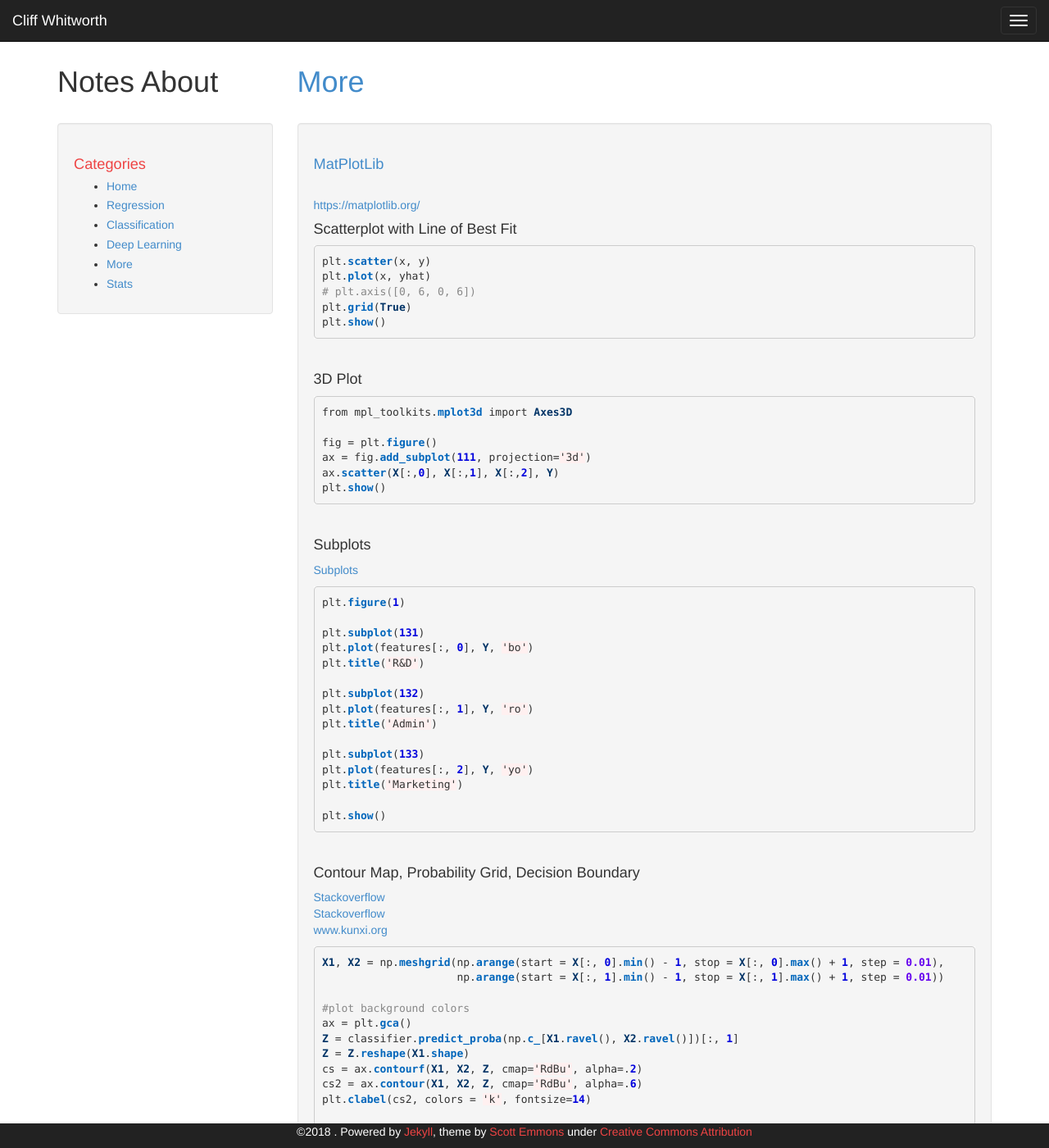
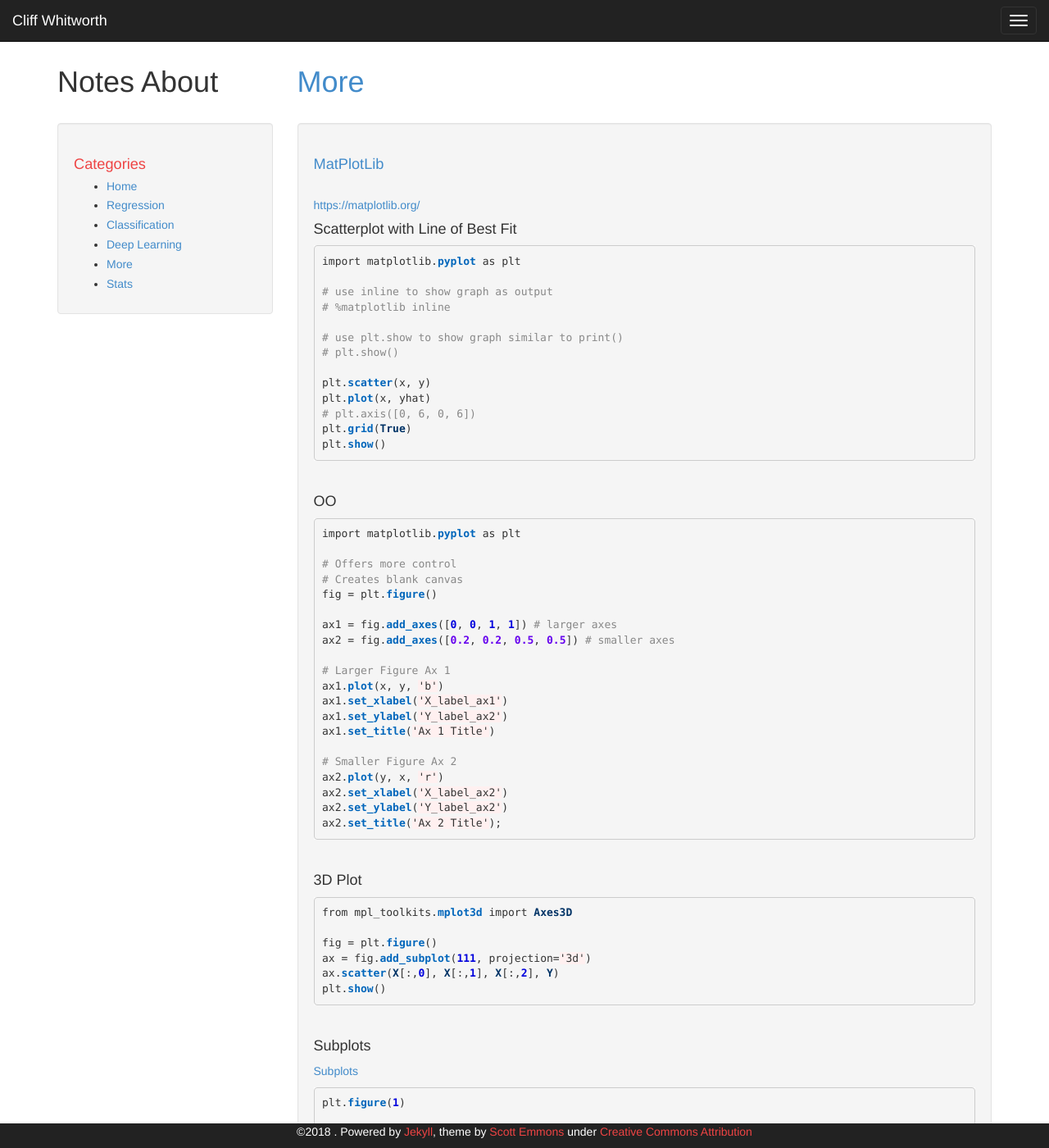
Before and after one commit to cliffwhitworth/cliffwhitworth.github.io, a Jekyll site: the page built from _posts/2018-04-07-matplotlib.markdown, in a window 1280 px wide and 1400 px high. Shown: the whole window at 82% size. Built offline with Jekyll 4.4.1, drawn with Linux system fonts in a browser that asks for light colours.

```diff
--- a/_posts/2018-04-07-matplotlib.markdown
+++ b/_posts/2018-04-07-matplotlib.markdown
@@ -12,12 +12,46 @@ https://matplotlib.org/
 <h4>Scatterplot with Line of Best Fit</h4>
 
 {% highlight ruby %}
+import matplotlib.pyplot as plt
+
+# use inline to show graph as output
+# %matplotlib inline
+
+# use plt.show to show graph similar to print()
+# plt.show()
 
 plt.scatter(x, y)
 plt.plot(x, yhat)
 # plt.axis([0, 6, 0, 6])
 plt.grid(True)
 plt.show()
+
+{% endhighlight %}
+
+<br />
+<h4>OO</h4>
+
+{% highlight ruby %}
+import matplotlib.pyplot as plt
+
+# Offers more control
+# Creates blank canvas
+fig = plt.figure()
+
+ax1 = fig.add_axes([0, 0, 1, 1]) # larger axes
+ax2 = fig.add_axes([0.2, 0.2, 0.5, 0.5]) # smaller axes
+
+# Larger Figure Ax 1
+ax1.plot(x, y, 'b')
+ax1.set_xlabel('X_label_ax1')
+ax1.set_ylabel('Y_label_ax2')
+ax1.set_title('Ax 1 Title')
+
+# Smaller Figure Ax 2
+ax2.plot(y, x, 'r')
+ax2.set_xlabel('X_label_ax2')
+ax2.set_ylabel('Y_label_ax2')
+ax2.set_title('Ax 2 Title');
 
 {% endhighlight %}
 
```
Also changed, not shown: _posts/2018-04-10-pandas-reader.markdown (added, +37 -0 lines).
